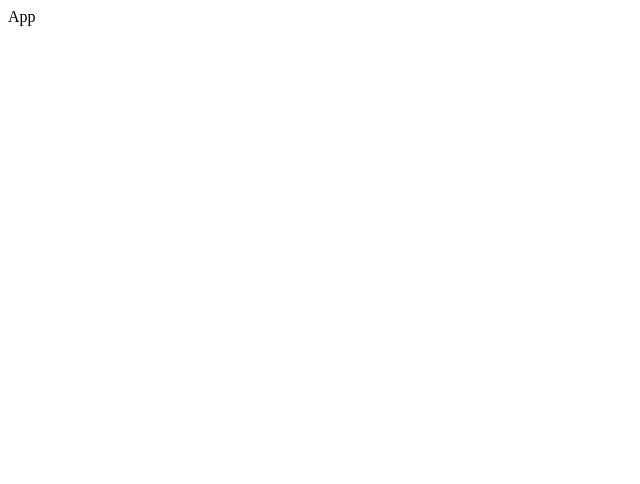
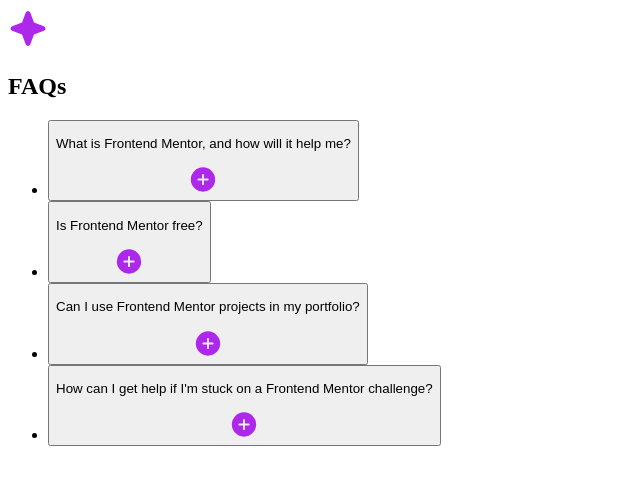
Before and after one commit to Arsalan2078/faq-accordion, a React (Vite) app: page / in a window 1280 px wide. Shown: the top 484 px of the page, without its empty margins (0-640 px from the left). Built offline with nearby package versions, Linux system fonts and the light colour scheme.

Commit message:
accordion content added, accordion functionality done

```diff
--- a/src/App.jsx
+++ b/src/App.jsx
@@ -1,5 +1,56 @@
+import AccordionItem from "./components/AccordionItem";
+
+const AccordionItems = [
+  {
+    id: 1,
+    question: "What is Frontend Mentor, and how will it help me?",
+    answer:
+      "Frontend Mentor offers realistic coding challenges to help developers improve their frontend coding skills with projects in HTML, CSS, and JavaScript. It's suitable for all levels and ideal for portfolio building.",
+  },
+  {
+    id: 2,
+    question: "Is Frontend Mentor free?",
+    answer:
+      "Yes, Frontend Mentor offers both free and premium coding challenges, with the free option providing access to a range of projects suitable for all skill levels.",
+  },
+  {
+    id: 3,
+    question: "Can I use Frontend Mentor projects in my portfolio?",
+    answer:
+      "Yes, you can use projects completed on Frontend Mentor in your portfolio. It's an excellent way to showcase your skills to potential employers!",
+  },
+  {
+    id: 4,
+    question: "How can I get help if I'm stuck on a Frontend Mentor challenge?",
+    answer:
+      "The best place to get help is inside Frontend Mentor's Discord community. There's a help channel where you can ask questions and seek support from other community members.",
+  },
+];
+
 const App = () => {
-  return <>App</>;
+  return (
+    <main>
+      <div className="accordion">
+        <div>
+          <img src="./images/icon-star.svg" alt="Icon of a star" />
+          <h2>FAQs</h2>
+        </div>
+
+        {AccordionItems && (
+          <ul id="accordion-items">
+            {AccordionItems.map(({ id, question, answer }) => (
+              <AccordionItem
+                key={id}
+                id={id}
+                question={question}
+                answer={answer}
+              />
+            ))}
+          </ul>
+        )}
+      </div>
+    </main>
+  );
 };
 
 export default App;
--- /dev/null
+++ b/src/components/AccordionItem.jsx
@@ -0,0 +1,34 @@
+import { useState } from "react";
+
+const AccordionItem = ({ id, question, answer }) => {
+  const [accordionExpanded, setAccordionExpanded] = useState(false);
+
+  const onButtonClickHandler = () => {
+    setAccordionExpanded(!accordionExpanded);
+  };
+
+  return (
+    <li className="accordion-item">
+      <button
+        aria-expanded={accordionExpanded ? "true" : "false"}
+        aria-label={accordionExpanded ? "Hide the Answer" : "Show the Answer"}
+        aria-controls={`accordion-answer-${id}`}
+        id={`accordion-question-${id}`}
+        onClick={onButtonClickHandler}
+      >
+        <p>{question}</p>
+        {accordionExpanded ? (
+          <img src="./images/icon-minus.svg" alt="" />
+        ) : (
+          <img src="./images/icon-plus.svg" alt="" />
+        )}
+      </button>
+
+      <div id={`accordion-answer-${id}`}>
+        {accordionExpanded && <p>{answer}</p>}
+      </div>
+    </li>
+  );
+};
+
+export default AccordionItem;
```
